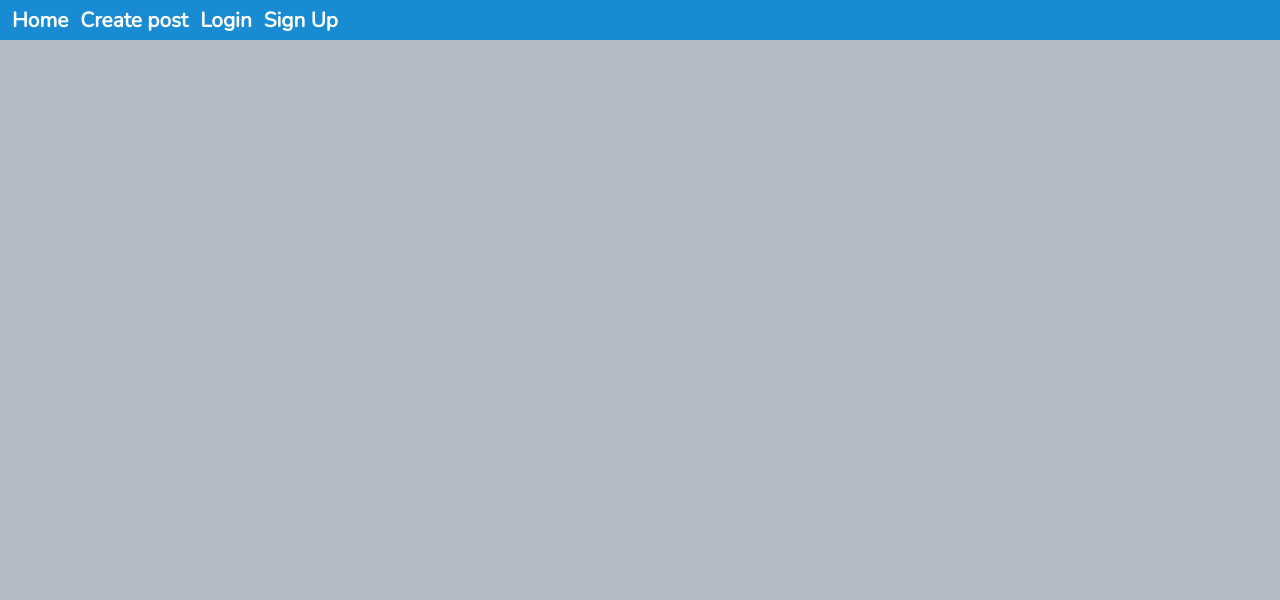
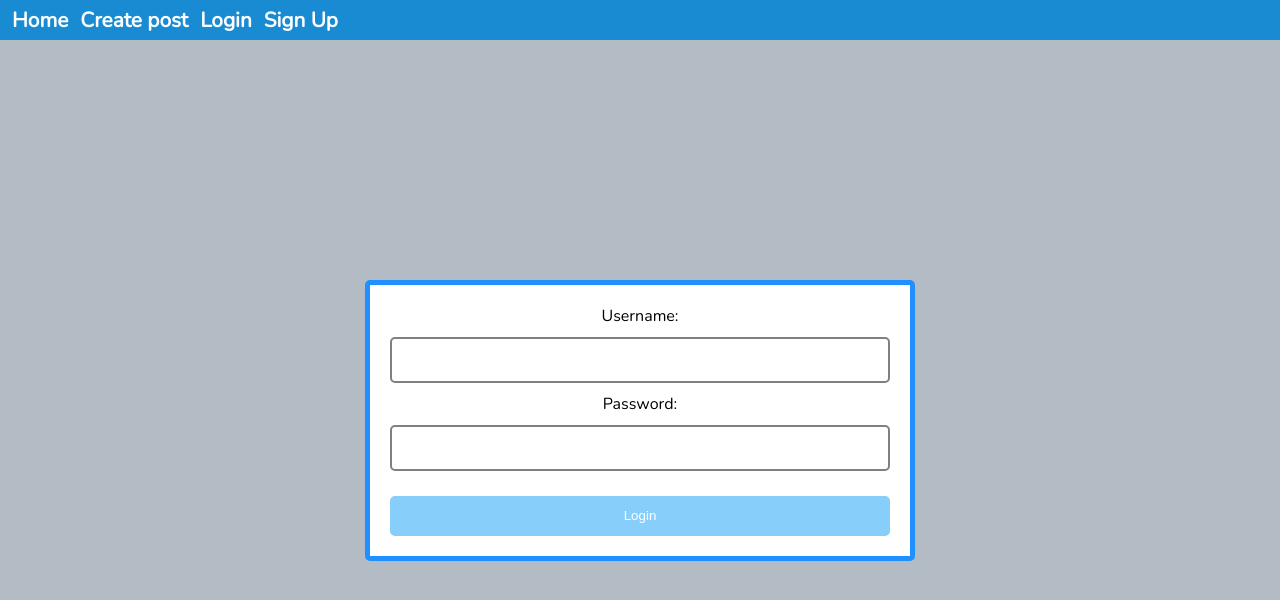
Before and after one commit to caionobile/webposts, a React (Create React App) app in the folder client/: page /login in a window 1280 px wide. Shown: the top 600 px of the page. Built offline with nearby package versions, Linux system fonts and the light colour scheme.

Commit message:
Creating Login page

```diff
--- /dev/null
+++ b/client/src/pages/Login/Login.module.css
@@ -0,0 +1,40 @@
+.wrapper {
+    display: flex;
+    height: calc(100vh - 2.5em);
+    align-items: center;
+  }
+
+  .formContainer {
+    display: flex;
+    flex-direction: column;
+    width: 500px;
+    height: auto;
+    padding: 20px;
+    border: 5px solid dodgerblue;
+    border-radius: 5px;
+    background-color: #fff;
+  }
+
+  .input {
+    height: 40px;
+    margin-top: 10px;
+    margin-bottom: 10px;
+    border: 2px solid grey;
+    border-radius: 5px;
+    padding-left: 10px;
+    font-size: 20px;
+  }
+
+  .button {
+    margin-top: 15px;
+    height: 40px;
+    border: none;
+    background-color: lightskyblue;
+    border-radius: 5px;
+    color: white;
+  }
+
+  .button:hover {
+    cursor: pointer;
+    background-color: dodgerblue;
+  }
--- a/client/src/pages/Login/index.jsx
+++ b/client/src/pages/Login/index.jsx
@@ -1,7 +1,56 @@
 import React from "react";
+import { Formik, Form, Field, ErrorMessage } from "formik";
+import axios from "axios";
+import * as Yup from "yup";
+import styles from "./Login.module.css";
 
 function Login() {
-  return <div></div>;
+  const initialValues = {
+    username: "",
+    password: "",
+  };
+  const validationSchema = Yup.object().shape({
+    username: Yup.string().min(3).max(15).required("Username is required"),
+    password: Yup.string().min(3).max(20).required("Password is required"),
+  });
+  const onSubmit = (data, { resetForm }) => {
+    axios
+      .post("http://localhost:3001/auth/login", data)
+      .then((res) => console.log(res))
+      .catch(() => resetForm());
+  };
+  return (
+    <div className={styles.wrapper}>
+      <Formik
+        initialValues={initialValues}
+        onSubmit={onSubmit}
+        validationSchema={validationSchema}
+      >
+        <Form className={styles.formContainer}>
+          <label>Username: </label>
+          <ErrorMessage name="username" component="span" />
+          <Field
+            className={styles.input}
+            name="username"
+            placeholder=""
+            autoComplete="off"
+          />
+          <label>Password: </label>
+          <ErrorMessage name="password" component="span" />
+          <Field
+            type="password"
+            className={styles.input}
+            name="password"
+            placeholder=""
+            autoComplete="off"
+          />
+          <button className={styles.button} type="submit">
+            Login
+          </button>
+        </Form>
+      </Formik>
+    </div>
+  );
 }
 
 export default Login;
--- a/client/src/pages/SignUp/index.jsx
+++ b/client/src/pages/SignUp/index.jsx
@@ -13,10 +13,11 @@ function SignUp() {
     username: Yup.string().min(3).max(15).required("Username is required"),
     password: Yup.string().min(3).max(20).required("Password is required"),
   });
-  const onSubmit = (data) => {
-    axios.post("http://localhost:3001/auth", data).then((res) => {
-      console.log(res);
-    });
+  const onSubmit = (data, { resetForm }) => {
+    axios
+      .post("http://localhost:3001/auth", data)
+      .then((res) => console.log(res))
+      .catch(() => resetForm());
   };
   return (
     <div className={styles.wrapper}>
```
